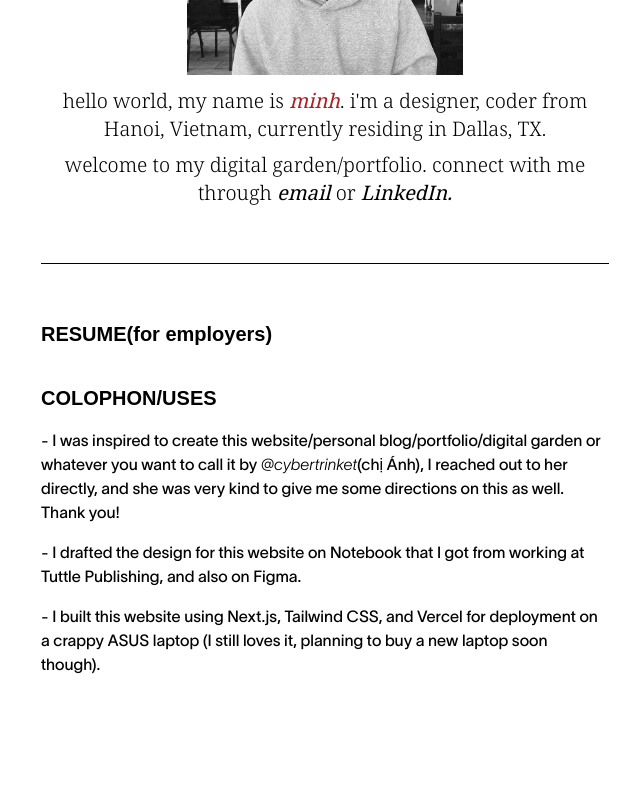
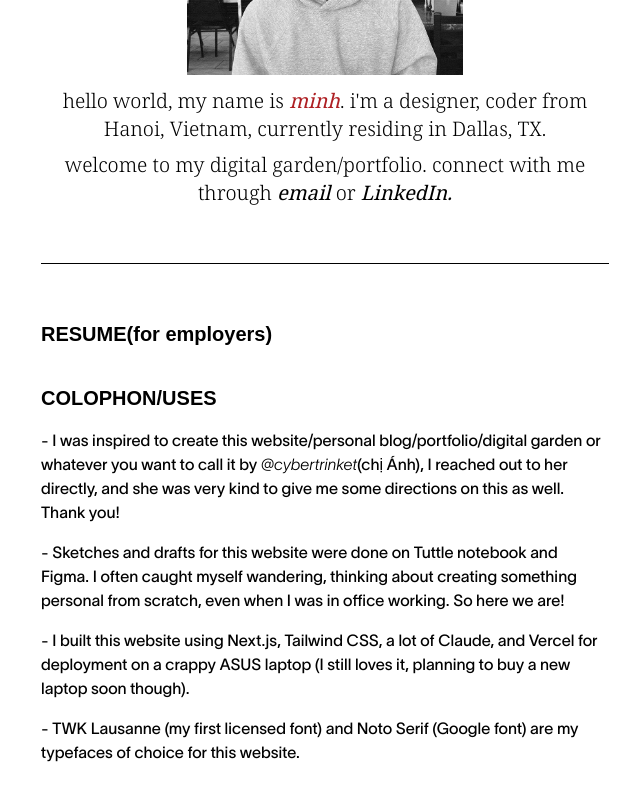
Before and after one commit to vumihn/hoaibao-imaginative, a Next.js app: page /about/contact in a window 1280 px wide. Shown: the part 348-1148 px from the top of the page, without its empty margins (315-955 px from the left). Before the commit the page ends 1112 px from the top, so only its background shows below. Built offline with nearby package versions, Linux system fonts and the light colour scheme; a web font is replaced by a local one.

Commit message:
text change

```diff
--- a/app/about/contact/page.tsx
+++ b/app/about/contact/page.tsx
@@ -45,13 +45,19 @@ export default function Home() {
 
             <div className="hidden md:grid grid-cols-4 gap-4 mb-3">
                 <div className="col-start-2 col-span-2"> {/* CENTER 2 columns */}
-                    <div className="aspect-[345/264] relative">
+                    <div className="aspect-[345/264] relative group overflow-hidden">
                         <Image
                           src="/images/bumbwnew.jpg"
                           alt="baby1"
                           fill
-                          className="object-cover"
+                          className="object-cover transition-all duration-300 group-hover:brightness-35"
                           />
+                          <div className="absolute inset-0 bg-opacity-0 group-hover:bg-opacity-40
+                              transition-all duration-300 flex items-start justify-end md:p-1">
+                            <span className="text-white font-serif text-xs md:text-sm italic font-light opacity-0 group-hover:opacity-100 transition-opacity duration-300">
+                                taken by @lana
+                            </span>
+                        </div>
                     </div>
                 </div>
             </div>
@@ -130,10 +136,13 @@ export default function Home() {
                      I reached out to her directly, and she was very kind to give me some directions on this as well. Thank you!
                   </div>
                   <div>
-                    - I drafted the design for this website on Notebook that I got from working at Tuttle Publishing, and also on Figma.
+                    - Sketches and drafts for this website were done on Tuttle notebook and Figma. I often caught myself wandering, thinking about creating something personal from scratch, even when I was in office working. So here we are!
                   </div>
                   <div>
-                    - I built this website using Next.js, Tailwind CSS, and Vercel for deployment on a crappy ASUS laptop (I still loves it, planning to buy a new laptop soon though).
+                    - I built this website using Next.js, Tailwind CSS, a lot of Claude, and Vercel for deployment on a crappy ASUS laptop (I still loves it, planning to buy a new laptop soon though).
+                  </div>
+                  <div>
+                    - TWK Lausanne (my first licensed font) and Noto Serif (Google font) are my typefaces of choice for this website.
                   </div>
                 </div>
             </div>
```
